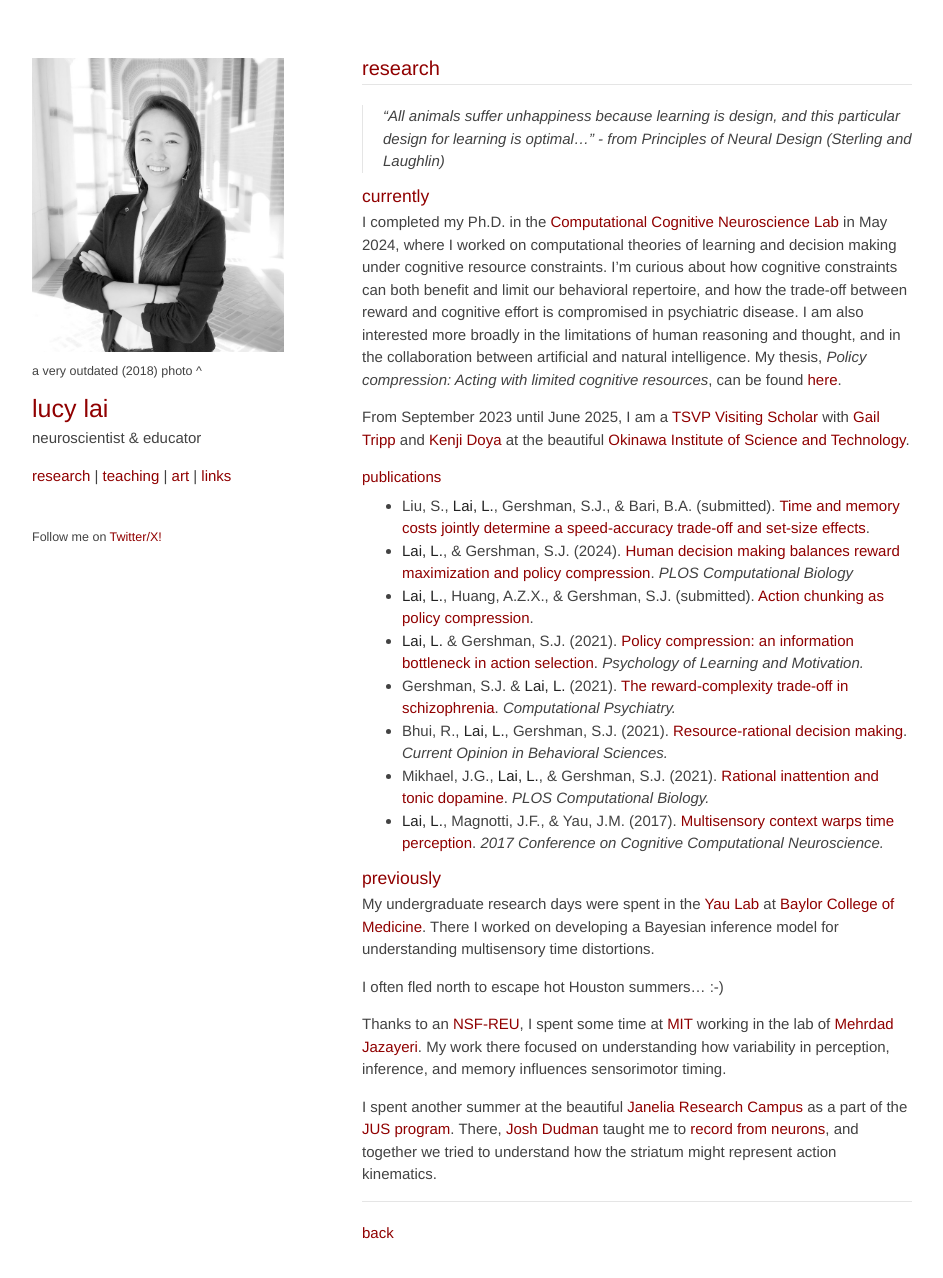
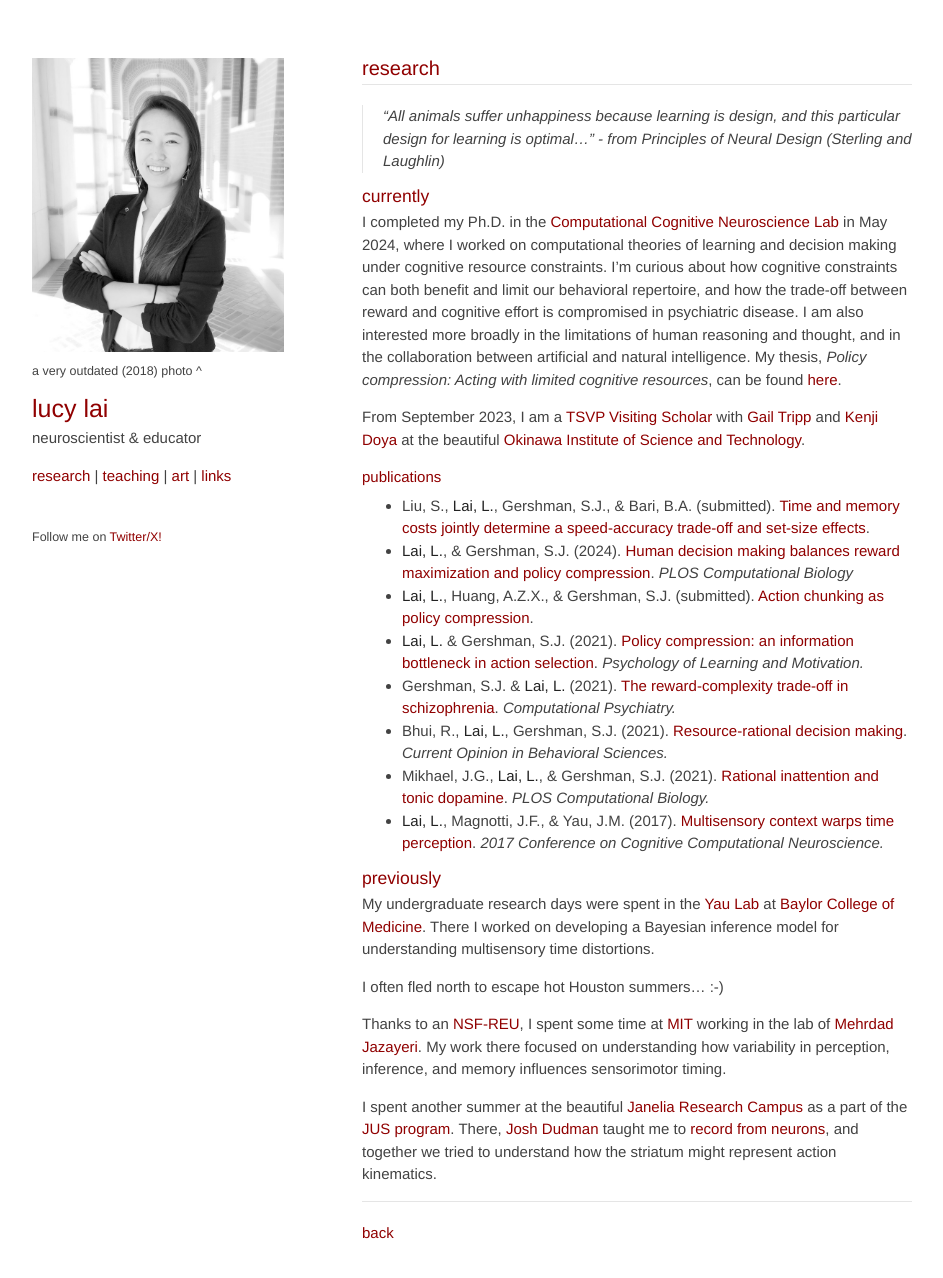
Before and after one commit to lucylai96/lucylai96.github.io, a Jekyll site: the page built from research.md, in a window 1280 px wide and 1309 px high. Shown: the top 1278 px of the window, without its empty margins (168-1111 px from the left). Built offline with Jekyll 4.4.1, drawn with Linux system fonts in a browser that asks for light colours; our own code applies the rules of GitHub Pages for plain Markdown files.

Commit message:
Update research.md

```diff
--- a/research.md
+++ b/research.md
@@ -7,7 +7,7 @@
 ### currently
 I completed my Ph.D. in the [Computational Cognitive Neuroscience Lab](http://gershmanlab.com/index.html){:target="_blank"} in May 2024, where I worked on computational theories of learning and decision making under cognitive resource constraints. I’m curious about how cognitive constraints can both benefit and limit our behavioral repertoire, and how the trade-off between reward and cognitive effort is compromised in psychiatric disease. I am also interested more broadly in the limitations of human reasoning and thought, and in the collaboration between artificial and natural intelligence. My thesis, _Policy compression: Acting with limited cognitive resources_, can be found <a href="https://dash.harvard.edu/handle/1/37378979" target="_blank">here</a>.
 
-From September 2023 until June 2025, I am a [TSVP Visiting Scholar](https://groups.oist.jp/tsvp){:target="_blank"} with [Gail Tripp](https://groups.oist.jp/hdnu){:target="_blank"} and [Kenji Doya](https://groups.oist.jp/ncu){:target="_blank"} at the beautiful [Okinawa Institute of Science and Technology](https://oist.jp){:target="_blank"}.
+From September 2023, I am a [TSVP Visiting Scholar](https://groups.oist.jp/tsvp){:target="_blank"} with [Gail Tripp](https://groups.oist.jp/hdnu){:target="_blank"} and [Kenji Doya](https://groups.oist.jp/ncu){:target="_blank"} at the beautiful [Okinawa Institute of Science and Technology](https://oist.jp){:target="_blank"}.
 
 #### publications
 - Liu, S., **Lai, L.**, Gershman, S.J., & Bari, B.A. (submitted). [Time and memory costs jointly determine a speed-accuracy trade-off and set-size effects](https://osf.io/preprints/psyarxiv/fupvy){:target="_blank"}.
```
